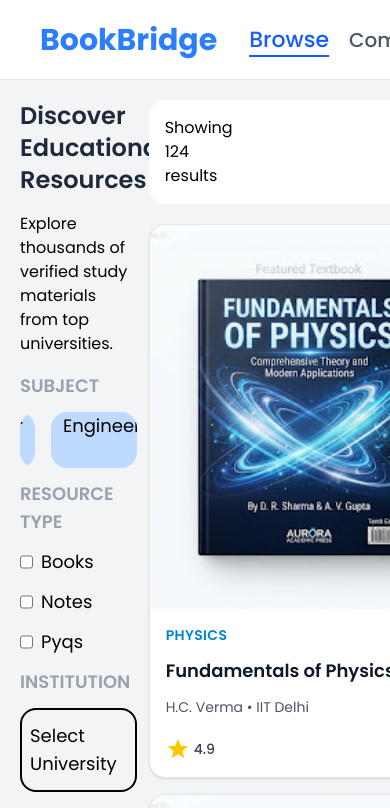
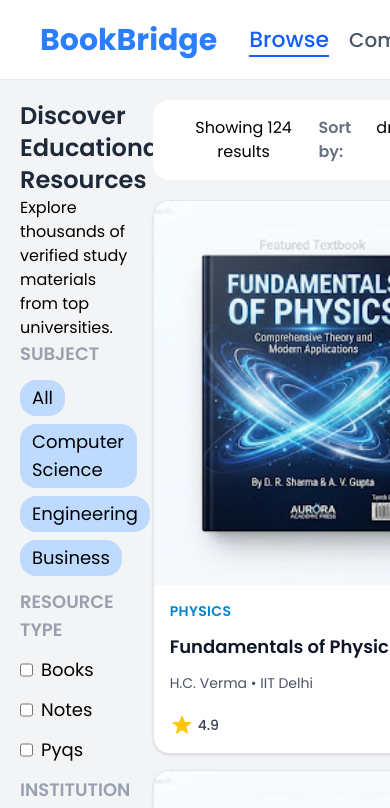
Before and after one commit to Mansij19/BOOK_BRIDGE_Frontend, a React (Vite) app: page /browse in a window 390 px wide. Shown: the top 808 px of the page. Built offline with nearby package versions, Linux system fonts and the light colour scheme.

Commit message:
fix: update layout and styling in multiple components for better responsiveness

```diff
--- a/src/components/UI/ResourceCard.jsx
+++ b/src/components/UI/ResourceCard.jsx
@@ -12,7 +12,7 @@
   requestLink,
 }) => {
   return (
-    <div className={`flex flex-col ${width || "min-w-87.5"} rounded-2xl border border-gray-200 bg-white shadow-sm overflow-hidden hover:shadow-lg transition-all duration-300`}>
+    <div className={`flex flex-col ${width || "w-87.5"} rounded-2xl border border-gray-200 bg-white shadow-sm overflow-hidden hover:shadow-lg transition-all duration-300`}>
       {/* Image Section */}
       <div className="relative w-full h-96 overflow-hidden">
         <img
--- a/src/components/section/components/BrowseResources.jsx
+++ b/src/components/section/components/BrowseResources.jsx
@@ -3,7 +3,7 @@
 import { resources } from "../../../constants/BrowserData";
 const BrowseResources = () => {
   return (
-    <div className="flex w-full">
+    <div className="flex w-full items-center">
       <div className="flex flex-wrap gap-4 w-full items-center">
         {resources.map((resource, index) => (
           <ResourceCard
--- a/src/components/section/components/FeaturedResources.jsx
+++ b/src/components/section/components/FeaturedResources.jsx
@@ -52,7 +52,7 @@
           "Handpicked top rated resources trending across campuses this week"
         }
       />
-      <div className="w-full flex items-center justify-around max-w-4/5 gap-10">
+      <div className="w-full flex flex-wrap items-center justify-center min-w-4/5 gap-10">
         {resources.map((resource, index) => (
           <ResourceCard
             key={index}
--- a/src/components/section/components/LoginCredential.jsx
+++ b/src/components/section/components/LoginCredential.jsx
@@ -17,7 +17,7 @@
 
   return (
 
-    <div className="flex flex-col gap-4 w-[60%] ">
+    <div className="flex flex-col gap-4 w-full">
       {data.map((item, index) => (
         <div
           key={index}
--- a/src/pages/BrowsePage.jsx
+++ b/src/pages/BrowsePage.jsx
@@ -1,41 +1,51 @@
-import React from 'react'
-import BrowseResources from '../components/section/components/BrowseResources'
-import KeyboardArrowDownIcon from '@mui/icons-material/KeyboardArrowDown';
-import GridViewIcon from '@mui/icons-material/GridView';
-import ViewListIcon from '@mui/icons-material/ViewList';
+import React from "react";
+import BrowseResources from "../components/section/components/BrowseResources";
+import KeyboardArrowDownIcon from "@mui/icons-material/KeyboardArrowDown";
+import GridViewIcon from "@mui/icons-material/GridView";
+import ViewListIcon from "@mui/icons-material/ViewList";
 const BrowsePage = () => {
   return (
-    <div className='flex w-full bg-gray-100 overflow-hidden min-h-screen p-5 flex'>
+    <div className="flex w-full bg-gray-100 gap-4 overflow-hidden min-h-screen p-5">
       {/* left items */}
-      <div className='flex flex-col gap-4 mr-3 h-screen w-1/3 '>
-        <div className='text-2xl font-semibold text-gray-800'> Discover Educational Resources </div>
-        <div className='text-black'>
+      <div className="flex flex-col h-screen w-1/3 ">
+        <div className="text-2xl font-semibold text-gray-800">
+          {" "}
+          Discover Educational Resources{" "}
+        </div>
+        <div className="text-black">
           Explore thousands of verified study materials from top universities.
         </div>
-      <div className='flex flex-col gap-3 text-lg'>
-      <div className='flex font-semibold text-gray-400'>SUBJECT</div>
-      <div className='flex justify-center rounded-2xl gap-4 overflow-clip'>
-
-         <div className='flex px-3 py- rounded-2xl bg-blue-200 gap-4'>All</div>
-         <div className='flex px-3 py- rounded-2xl bg-blue-200 gap-4'>Computer Science</div>
-         <div className='flex px-3 py- rounded-2xl bg-blue-200 gap-4'>Engineering</div>
-         <div className='flex px-3 py- py-0.5 rounded-2xl bg-blue-200 gap-4'>Business</div>
+        <div className="flex flex-col gap-3 text-lg">
+          <div className="flex font-semibold text-gray-400">SUBJECT</div>
+          <div className="flex flex-wrap justify-start gap-2">
+            <div className="flex px-3 py-1 w-max rounded-2xl bg-blue-200">
+              All
             </div>
-      <div className='font-semibold text-gray-400 gap-1'>RESOURCE TYPE</div>
-      <div className='flex gap-2'>
+            <div className="flex px-3 py-1 w-max rounded-2xl bg-blue-200">
+              Computer Science
+            </div>
+            <div className="flex px-3 py-1 w-max rounded-2xl bg-blue-200">
+              Engineering
+            </div>
+            <div className="flex px-3 py-1 w-max rounded-2xl bg-blue-200">
+              Business
+            </div>
+          </div>
+          <div className="font-semibold text-gray-400 gap-1">RESOURCE TYPE</div>
+          <div className="flex gap-2">
             <input type="checkbox" />
             Books
           </div>
-      <div className='flex gap-2'>
+          <div className="flex gap-2">
             <input type="checkbox" />
             Notes
           </div>
-      <div className='flex gap-2'>
+          <div className="flex gap-2">
             <input type="checkbox" />
             Pyqs
           </div>
-      <div className=' text-gray-400 gap-1 font-semibold' >INSTITUTION</div>
-      <div className='flex w-full py-3 border-2 rounded-2xl p-2'>
+          <div className=" text-gray-400 gap-1 font-semibold">INSTITUTION</div>
+          <div className="flex w-full py-3 border-2 rounded-2xl p-2">
             Select University
             <span></span>
           </div>
@@ -43,26 +53,22 @@
       </div>
 
       {/* right items */}
-      <div className='flex flex-col w-full gap-5'>
-        <div className='flex justify centre items centre gap-200 bg-white px-4 py-4 rounded-2xl'>
-          <div className='flex justify-centercentre ' >Showing 124 results</div>
-          <div className='flex'>
-            <div className='text-gray-500 font-semibold'>
-              Sort by:
-            </div>
-            <div>
-                drop
-            </div>
-            <div>
-              icons
+      <div className="flex flex-col w-full gap-5">
+        <div className="flex justify-between items-centre bg-white px-4 py-4 rounded-2xl">
+
+          <div className="flex text-center">Showing 124 results</div>
+
+          <div className="flex">
+            <div className="text-gray-500 font-semibold">Sort by:</div>
+            <div>drop</div>
+            <div>icons</div>
           </div>
         </div>
+
+        <BrowseResources />
       </div>
-        <BrowseResources/>
     </div>
+  );
+};
 
-    </div>
-  )
-}
-
-export default BrowsePage
+export default BrowsePage;
--- a/src/pages/LoginPage.jsx
+++ b/src/pages/LoginPage.jsx
@@ -7,7 +7,7 @@
     <div className="flex h-screen w-full min-h-vh">
       {/* // left side */}
       <div className="h-full bg-blue-700 text-white flex flex-col justify-center items-center w-1/2 p-10 gap-5">
-        <div className="bg-blue-600 rounded-full p-5">📖 BookBridge</div>
+        <div className="bg-blue-600 rounded-full px-4 py-2">📖 BookBridge</div>
         <div className="text-5xl font-semibold text-center gap-3 flex flex-col">
           <div>Empowering learners</div>
           <div>through shared</div>
@@ -23,6 +23,7 @@
           <img src={loginImage} alt="" />
         </div>
       </div>
+
       {/* // left side */}
       <div className="flex bg-gray-100 h-full w-1/2 flex-col justify-center items-center">
         {/* upper */}
@@ -42,12 +43,12 @@
         </div>
 
         {/* down */}
-        <div  className="flex flex-col w-[60%] justify-center items-center">
-          <LoginCredential/>
+        <div className="flex flex-col w-[60%] justify-center items-center">
+          <LoginCredential />
         </div>
-        <div className=" w-[60%] py-3 border-2 rounded-2xl gap-2 bg-blue-500 text-white flex justify-center items-center border-gray-400">
-        Sign In
-      </div>
+        <div className="w-[60%] py-3 border-2 rounded-2xl gap-2 bg-blue-500 text-white flex justify-center items-center border-gray-400">
+          Sign In
+        </div>
       </div>
     </div>
   );
```
Lines whose indentation alone changed are shown as unchanged.
